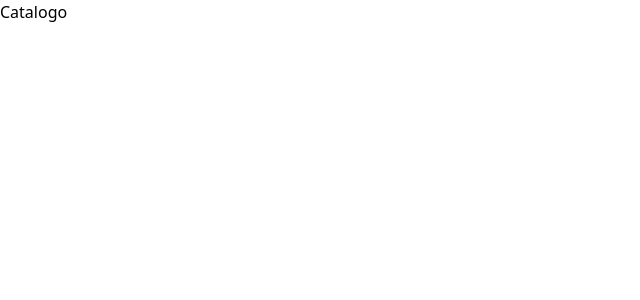
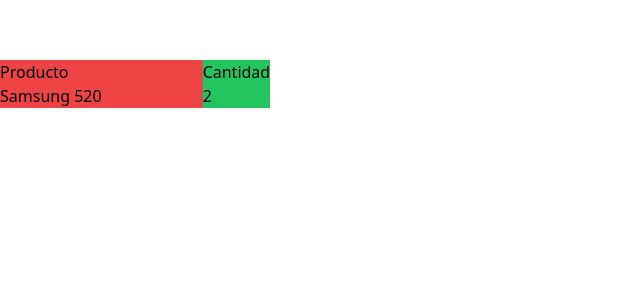
Before and after one commit to tomasbirbe/stocker, a Next.js app: page /catalogue in a window 1280 px wide. Shown: the top 300 px of the page, without its empty margins (0-640 px from the left). Built offline with nearby package versions, Linux system fonts and the light colour scheme.

Commit message:
main: add a basic layout for /catalogue

```diff
--- a/app/catalogue/page.tsx
+++ b/app/catalogue/page.tsx
@@ -1,7 +1,16 @@
 export default function Catalogue() {
   return (
-    <>
-      <h1>Catalogo</h1>
-    </>
+    <main>
+      <div className="mt-[60px]">
+        <ul className="grid grid-cols-12 bg-blue-500" id="theader">
+          <li className="bg-red-500 col-span-9">Producto</li>
+          <li className="bg-green-500 col-span-3">Cantidad</li>
+        </ul>
+        <ul className="grid grid-cols-12 bg-blue-500" id="tbody">
+          <li className="bg-red-500 col-span-9">Samsung 520</li>
+          <li className="bg-green-500 col-span-3">2</li>
+        </ul>
+      </div>
+    </main>
   );
 }
--- a/app/globals.css
+++ b/app/globals.css
@@ -14,6 +14,11 @@
 
 * {
   margin: 0;
+}
+
+body>div {
+  width: 100%;
+  height: 100%;
 }
 
 html,
--- a/app/page.tsx
+++ b/app/page.tsx
@@ -1,7 +1,7 @@
 export default function Page() {
   return (
-    <>
-      <h1 className="text-red-500">This is NextJS with App directory!</h1>
-    </>
+    <main className="h-full flex justify-center items-center w-full">
+      <h1>Welcome to Stocker!</h1>
+    </main>
   );
 }
```
